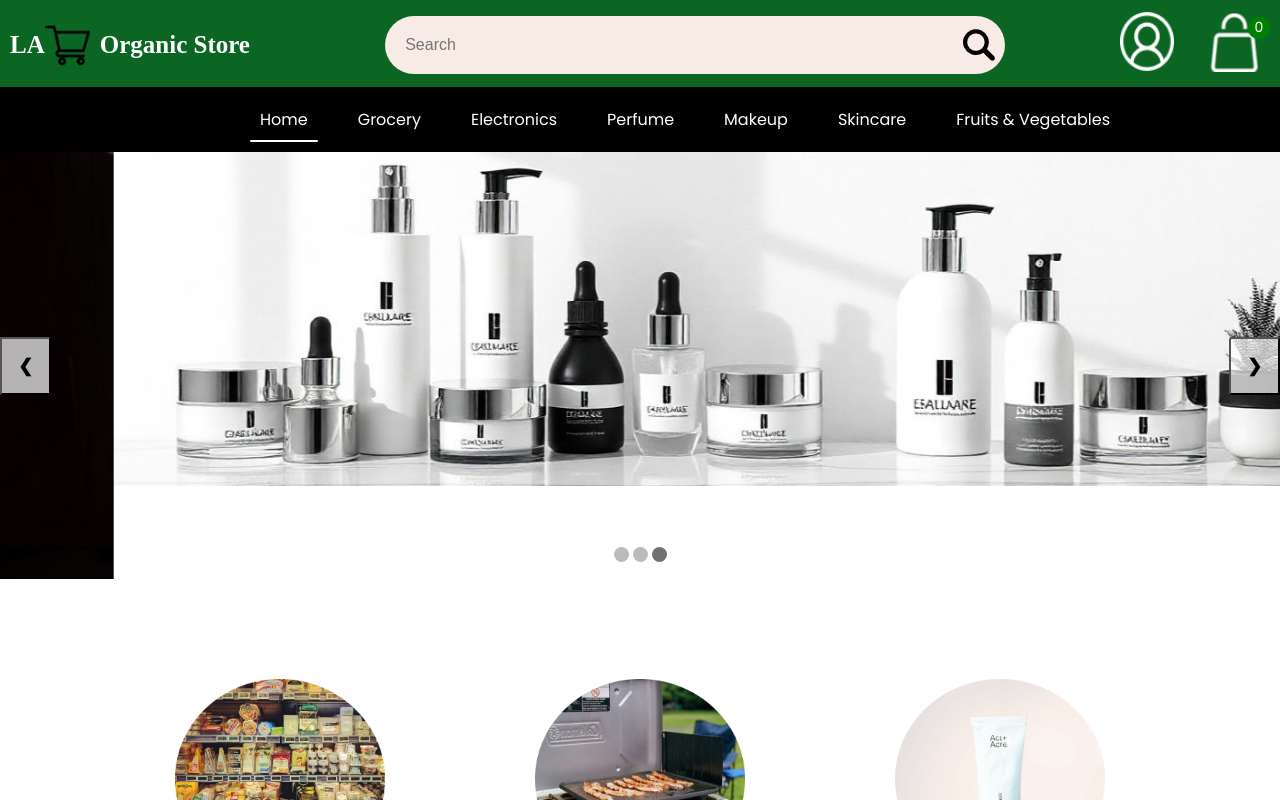
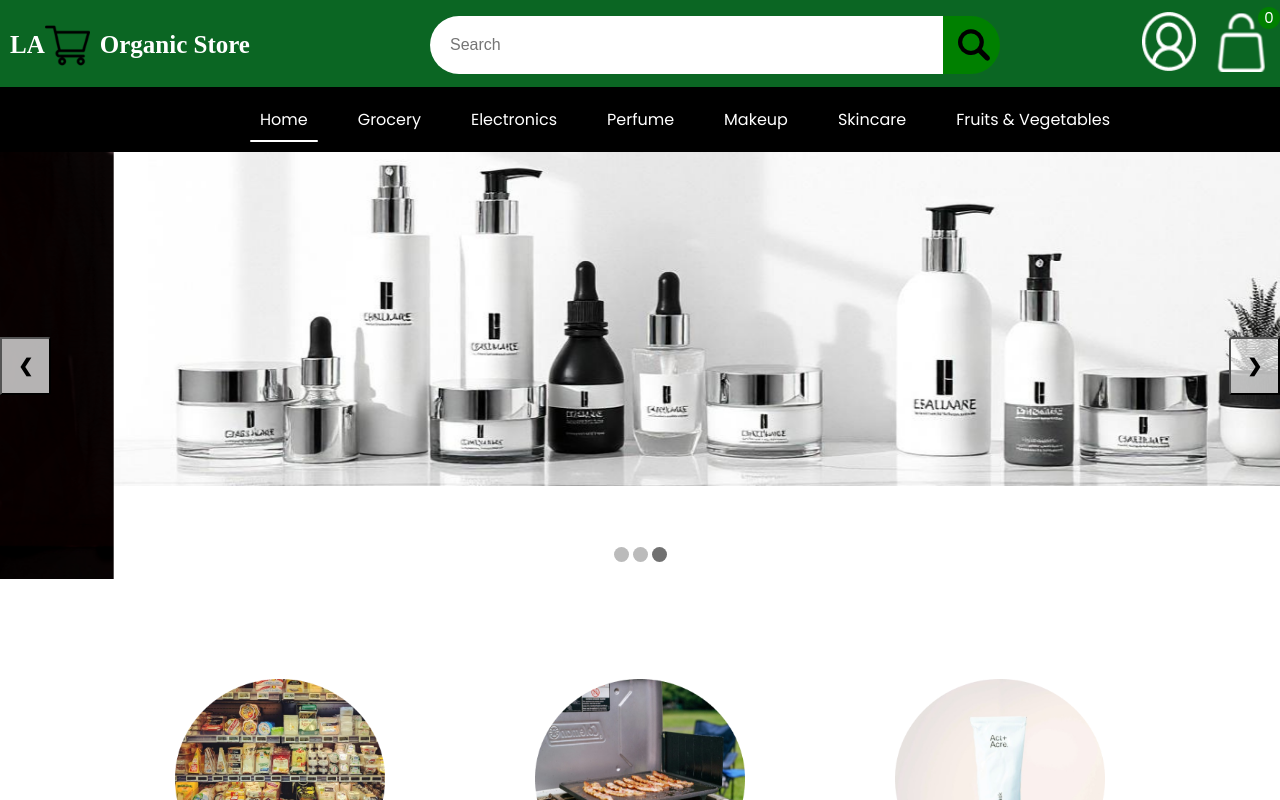
Before and after one commit to abdullahrabi/My-Final-Year-Project, a React (Create React App) app in the folder my-react-app/: page / in a window 1280 px wide. Shown: the top 800 px of the page. Built offline with nearby package versions, Linux system fonts and the light colour scheme.

Commit message:
Improve Cart Count Position and Gap Between Login and Cart Icon and Also Searchbar alignment

```diff
--- a/my-react-app/src/Components/Navbar/Navbar.css
+++ b/my-react-app/src/Components/Navbar/Navbar.css
@@ -3,9 +3,7 @@
     padding: 0;
     box-sizing: border-box;
     width: 100%;
-
 }
-
 
 .navbar {
     display: flex;
@@ -13,21 +11,16 @@
     width: 100%;
     margin: 0;
     padding: 0;
-    overflow-x: hidden;
-
-
 }
-
 
 .navbar-top {
     display: flex;
     justify-content: space-between;
     align-items: center;
     background-color: rgb(11, 102, 35);
-    height:90px;
+    height: 90px;
     border-bottom: 2px solid #ddd;
-    width:100%;
-
+    width: 100%;
 }
 
 .navbar-logo {
@@ -38,68 +31,56 @@
 }
 
 .navbar-logo p {
-    margin-top: 0px;
-    margin: 0;
+    margin-top: 0;
     margin-left: 10px;
     font-weight: bold;
-    color:white;
-    margin-right: 0px;
-    font-family: 'Montserrat';
+    color: white;
     font-size: 25px;
 }
-.navbar-logo img{
 
-    height:45px;
-}
-.navbar-logo a { /* Targeting the Link component */
-    display: flex; /* Ensures the Link behaves as a flex container */
-    align-items: center; /* Aligns items vertically centered */
-    text-decoration: none; /* Prevents the default underline on Link */
+.navbar-logo img {
+    height: 45px;
 }
 
+.navbar-logo a {
+    display: flex;
+    align-items: center;
+    text-decoration: none;
+}
 
 .nav-login-cart {
     display: flex;
     align-items: center;
+    position: relative;
+    gap: 5px;
+}
 
+.nav-login-cart img {
+    height: 60px;
+    margin-right: 15px;
 }
-.nav-login-cart img{
 
-    margin-right: 0px;
-    height:60px;
-    margin-right: 35px;
-
-}
-.nav-cart-count{
-
+.nav-cart-count {
     width: 22px;
     height: 22px;
     display: flex;
     justify-content: center;
-    margin-top: -35px;
-    margin-left: -45px;
-    border-radius: 10px;
-    font-size: 14px;
+    align-items: center;
+    border-radius: 50%;
+    font-size: 15px;
     background: green;
-    margin-right: 10px;
     color: white;
-
-
-  }
-  .navbar-top{
-    width: 100%;
-
-  }
-
+    position: absolute;
+    top: -5px;
+    right: 0;
+}
 
 .navbar-bottom {
-    background-color:black;
+    background-color: black;
     margin-top: -5px;
     padding: 10px 20px;
     color: white;
-    height:fit-content;
-
-
+    height: fit-content;
 }
 
 .nav-menu {
@@ -115,7 +96,6 @@
 .nav-menu li {
     margin: 0 15px;
     position: relative;
-    justify-content: center;
     text-decoration: none;
 }
 
@@ -125,7 +105,6 @@
     font-size: 1rem;
     padding: 10px;
     display: block;
-
 }
 
 .nav-menu li a:hover {
@@ -138,7 +117,7 @@
     bottom: 0;
     left: 0;
     right: 0;
-    border:white;
+    border: white;
     border-radius: 10px;
     height: 2px;
     background-color: #fff;
--- a/my-react-app/src/Components/SearchBar/SearchBar.css
+++ b/my-react-app/src/Components/SearchBar/SearchBar.css
@@ -1,9 +1,11 @@
 .search-bar-container {
   width: 100%;
-  max-width: 600px;
+  max-width: 550px;
   margin: 0 auto;
-  text-align: center;
   padding-top: 0px;
+ margin-left: 180px;
+
+
 }
 
 .search-bar {
@@ -13,6 +15,7 @@
   border-radius: 40px;
   padding: 10px;
   width: 100%;
+  background: linear-gradient(to left, green 10%, white 10%) right;
 }
 
 .search-input {
@@ -24,33 +27,3 @@
   background-color: transparent;
   border-radius: 40px;
 }
-
-
-.search-results {
-  margin-top: 20px;
-}
-
-.search-results ul {
-  list-style: none;
-  padding: 0;
-}
-
-.search-results li {
-  display: flex;
-  align-items: center;
-  background-color: #fff;
-  padding: 10px;
-  margin-bottom: 10px;
-  border-radius: 10px;
-}
-
-.result-image {
-  width: 50px;
-  height: 50px;
-  margin-right: 15px;
-  object-fit: cover;
-}
-
-.search-results h2 {
-  color: #333;
-}
```
